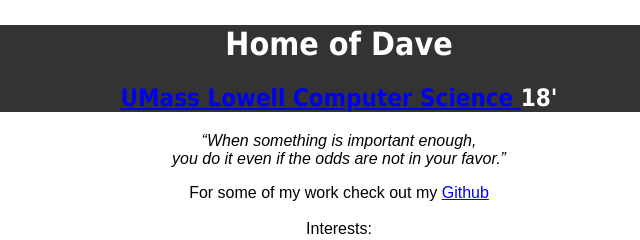
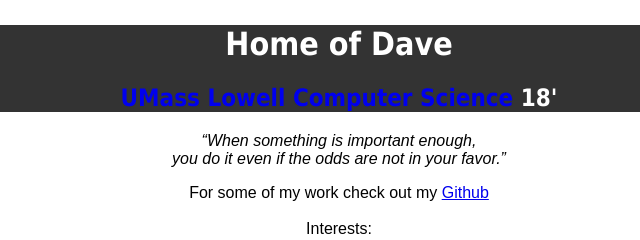
Before and after one commit to anti-dave/anti-dave.github.io, a plain HTML site: page index.html in a window 1280 px wide. Shown: the top 240 px of the page, 301-941 px from the left. Drawn offline with Linux system fonts and the light colour scheme.

Commit message:
Update index.html

```diff
--- a/index.html
+++ b/index.html
@@ -44,7 +44,7 @@
 	Home of Dave<br>
 	</h1>
 	<h2>
-		<a href="http://www.uml.edu">
+		<a href="http://www.uml.edu" style="text-decoration:none";>
 		UMass Lowell Computer Science
 		</a>
 	18'
```
